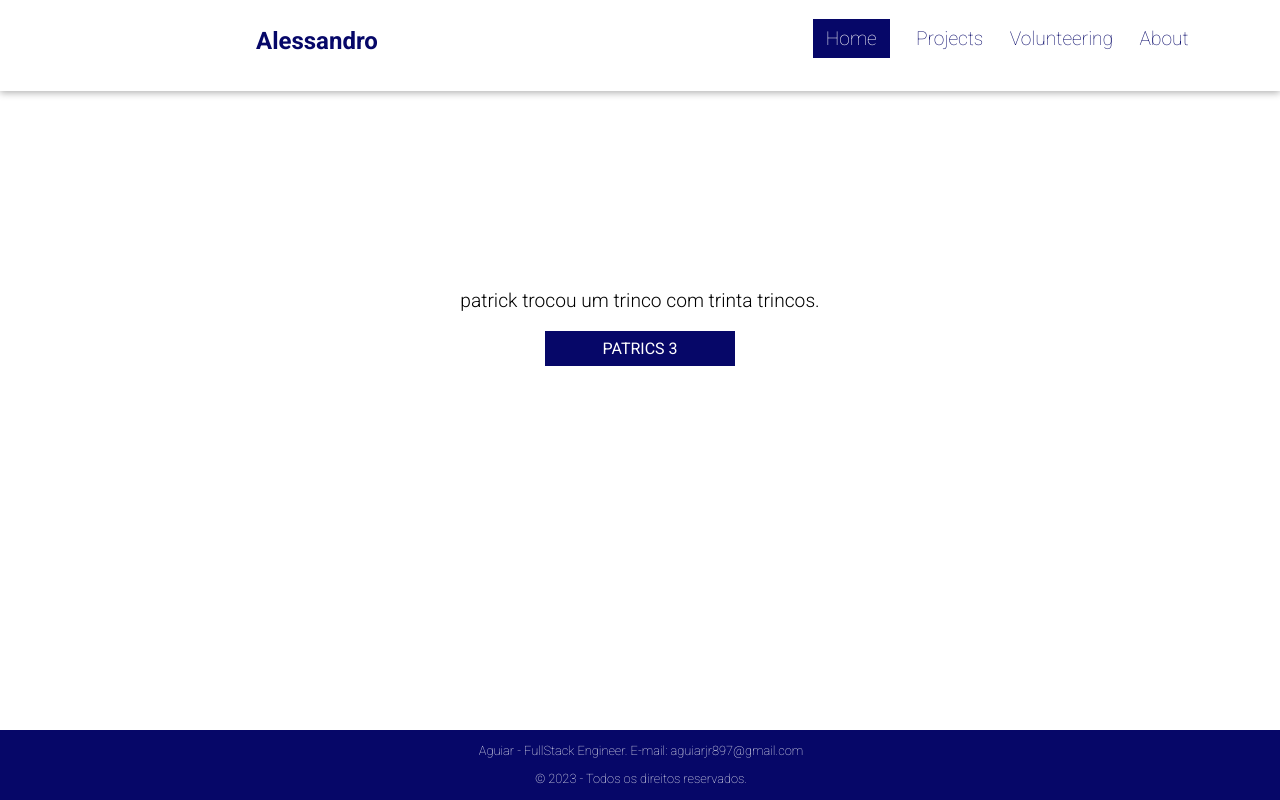
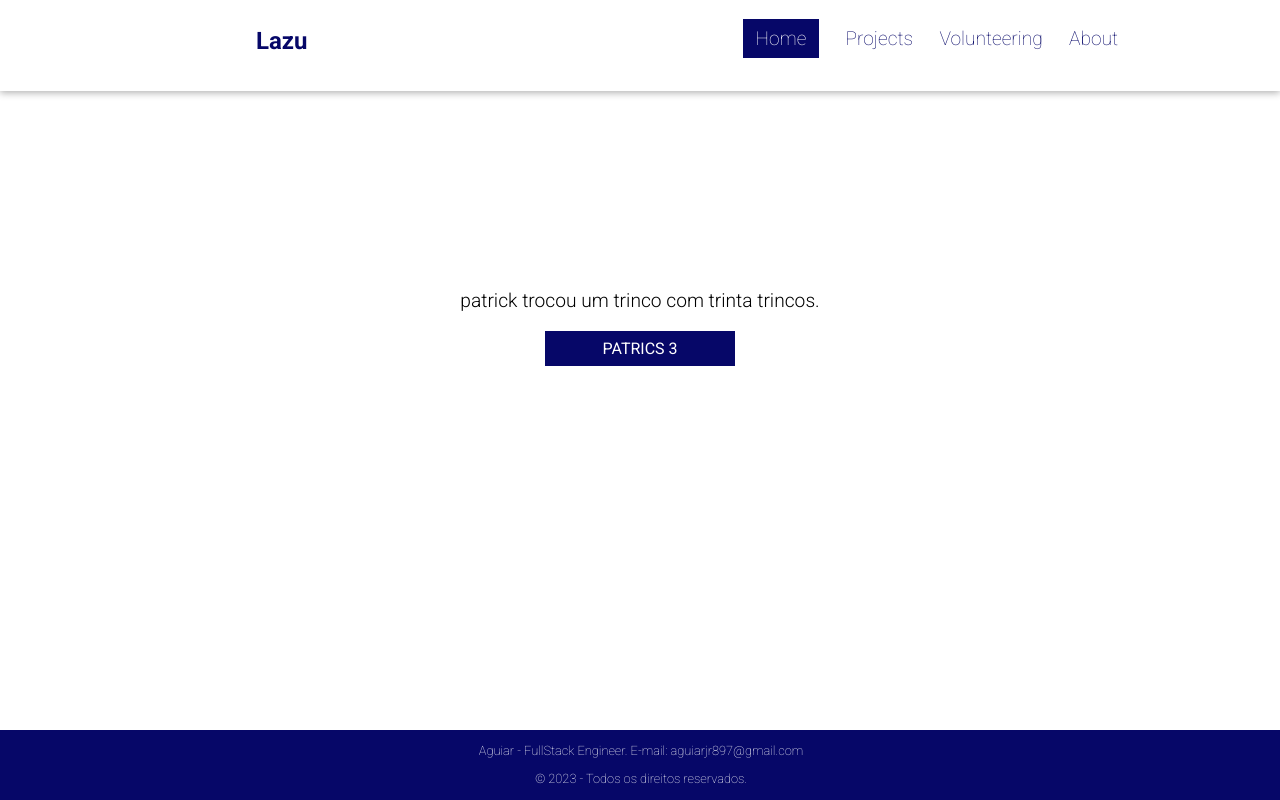
Before and after one commit to lazaroAlbuquerque/lazaroAlbuquerque.github.io, a plain HTML site: page index.html in a window 1280 px wide. Drawn offline with Linux system fonts and the light colour scheme.

Commit message:
Update index.html

```diff
--- a/index.html
+++ b/index.html
@@ -18,7 +18,7 @@
 
 <body>
     <header>
-        <h1>Alessandro</h1>
+        <h1>Lazu</h1>
         <a href="#" class="menu-icon" onclick="toggleMenu()">&#9776;</a>
         <nav id="menu-h" class="menu-hide">
             <ul>
```
